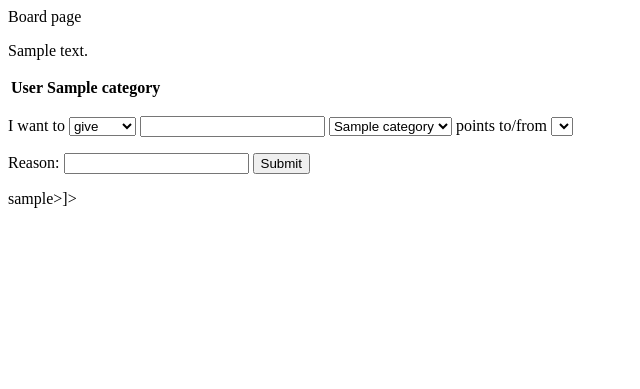
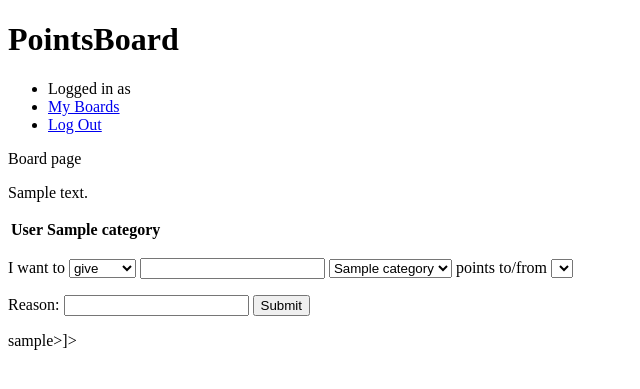
Before and after one commit to fracture91/PointsBoard, a Django app: template PointsBoard/points/templates/points/board.html in a window 1280 px wide. Shown: the top 389 px of the page, without its empty margins (0-640 px from the left). Run offline with Django 3.2, Linux system fonts and the light colour scheme; tables that the repository leaves empty hold one stand-in row (values such as "Sample post"); the template is opened without the code that fills it: values that come from a table or form of the project are taken from there, most other values are stand-ins (such as "Sample title", 1, 10 or a date in 2020); lists and menus that the app fills with data are empty; parts of the project's set-up code (start-up, migrations or seed data) failed here and were passed over.

Commit message:
Add header to points/base.html with working logout link

```diff
--- a/PointsBoard/points/templates/points/base.html
+++ b/PointsBoard/points/templates/points/base.html
@@ -9,7 +9,17 @@
 
 {% block body %}
 	{{ block.super }}
-
-	{% block content %}{% endblock %}
-
+	<header id="points_header">
+		<h1>PointsBoard</h1>
+		<nav>
+			<ul>
+				<li>Logged in as <strong>{{ user.username }}</strong></li>
+				<li><a href="{% url userBoards %}">My Boards</a></li>
+				<li><a href="{% url logout %}">Log Out</a></li>
+			</ul>
+		</nav>
+	</header>
+	<section id="points_main">
+		{% block content %}{% endblock %}
+	</section>
 {% endblock %}
--- a/PointsBoard/urls.py
+++ b/PointsBoard/urls.py
@@ -14,4 +14,5 @@
     # Uncomment the next line to enable the admin:
     url(r'^admin/', include(admin.site.urls)),
 	url(r'^comments/', include('django.contrib.comments.urls')),
+	url(r'^logout$', 'django.contrib.auth.views.logout', {'next_page': '/'}, name="logout")
 )
```
